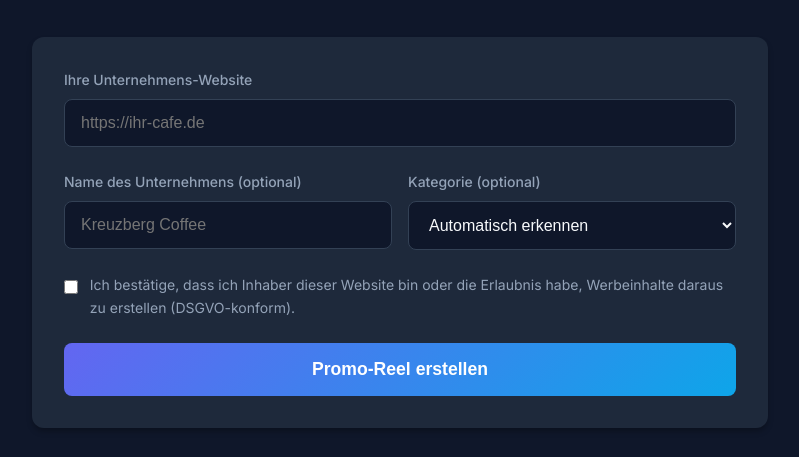
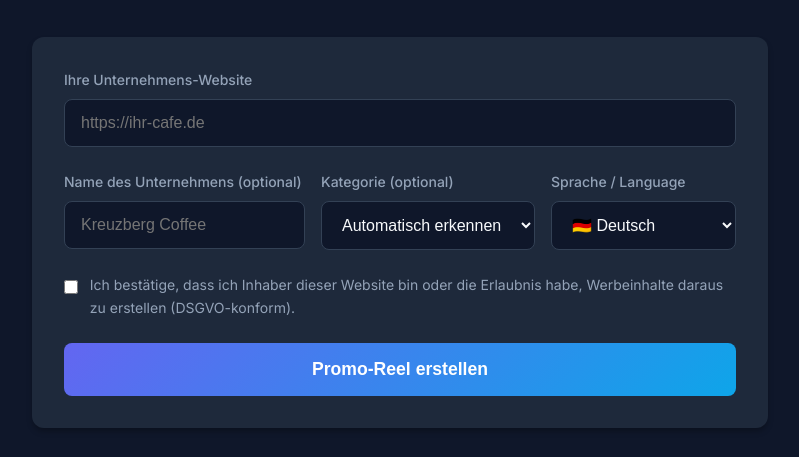
Before and after one commit to yogami/ReelBerlin-Demo, a plain HTML site: page index.html in a window 1280 px wide. Shown: the part 303-760 px from the top of the page, without its empty margins (240-1039 px from the left). Drawn offline with Linux system fonts and the light colour scheme; no server answers.

Commit message:
feat: add language selection to demo website

```diff
--- a/app.js
+++ b/app.js
@@ -36,6 +36,7 @@ form.addEventListener('submit', async (e) => {
     const websiteUrl = document.getElementById('websiteUrl').value;
     const businessName = document.getElementById('businessName').value;
     const category = document.getElementById('category').value;
+    const language = document.getElementById('language').value;
     const consent = document.getElementById('consent').checked;
 
     if (!consent) {
@@ -60,6 +61,7 @@ form.addEventListener('submit', async (e) => {
                 businessName: businessName || undefined,
                 category: category || undefined,
                 consent: true,
+                language: language,
             }),
         });
 
--- a/index.html
+++ b/index.html
@@ -51,6 +51,13 @@
                                 <option value="service">🔧 Dienstleistung</option>
                             </select>
                         </div>
+                        <div class="input-group">
+                            <label for="language">Sprache / Language</label>
+                            <select id="language">
+                                <option value="de" selected>🇩🇪 Deutsch</option>
+                                <option value="en">🇺🇸 English</option>
+                            </select>
+                        </div>
                     </div>
 
                     <div class="consent-group">
--- a/style.css
+++ b/style.css
@@ -120,7 +120,7 @@ body {
 
 .input-row {
     display: grid;
-    grid-template-columns: 1fr 1fr;
+    grid-template-columns: repeat(3, 1fr);
     gap: 1rem;
 }
 
```
Also changed, not shown: 1 other file.
